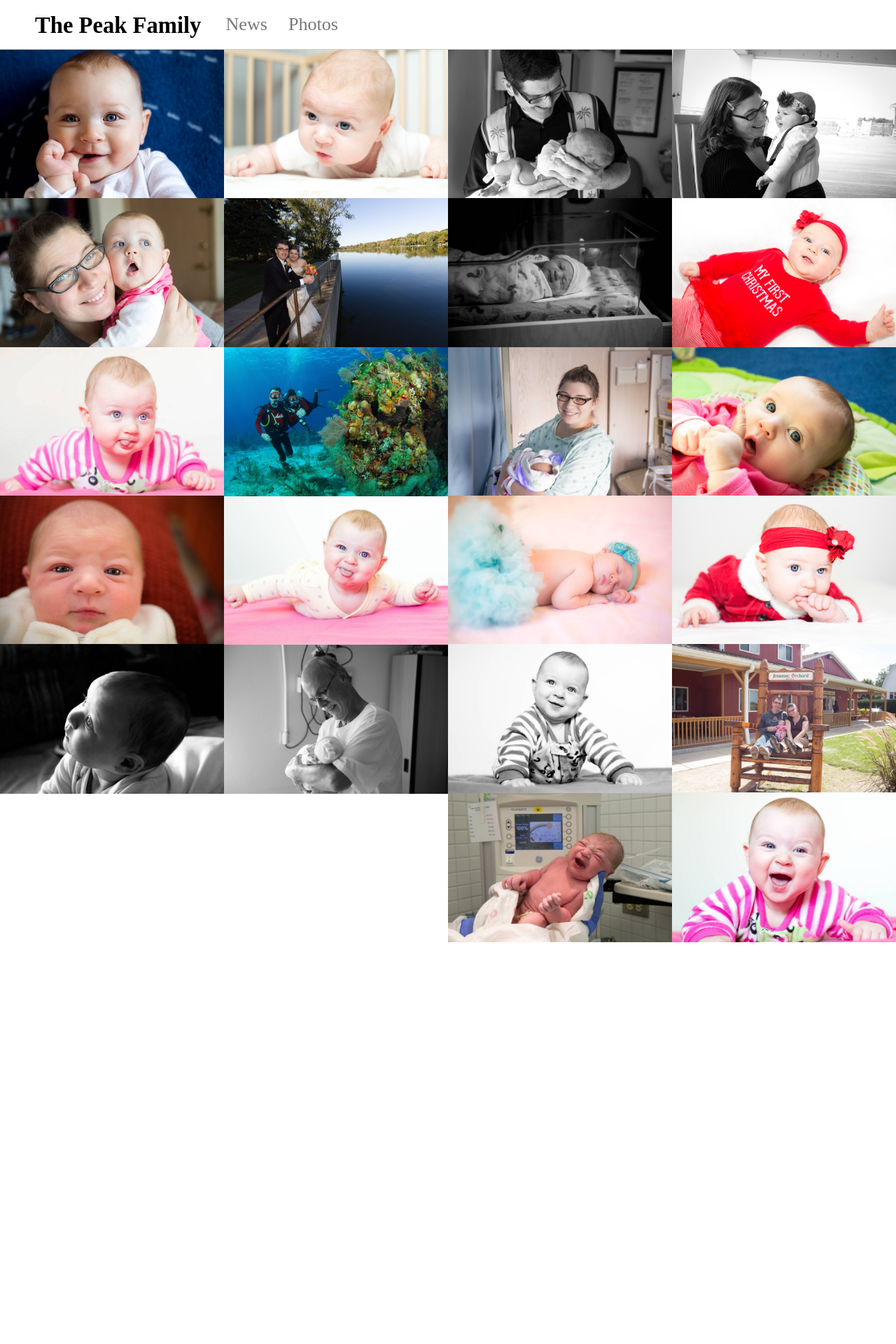
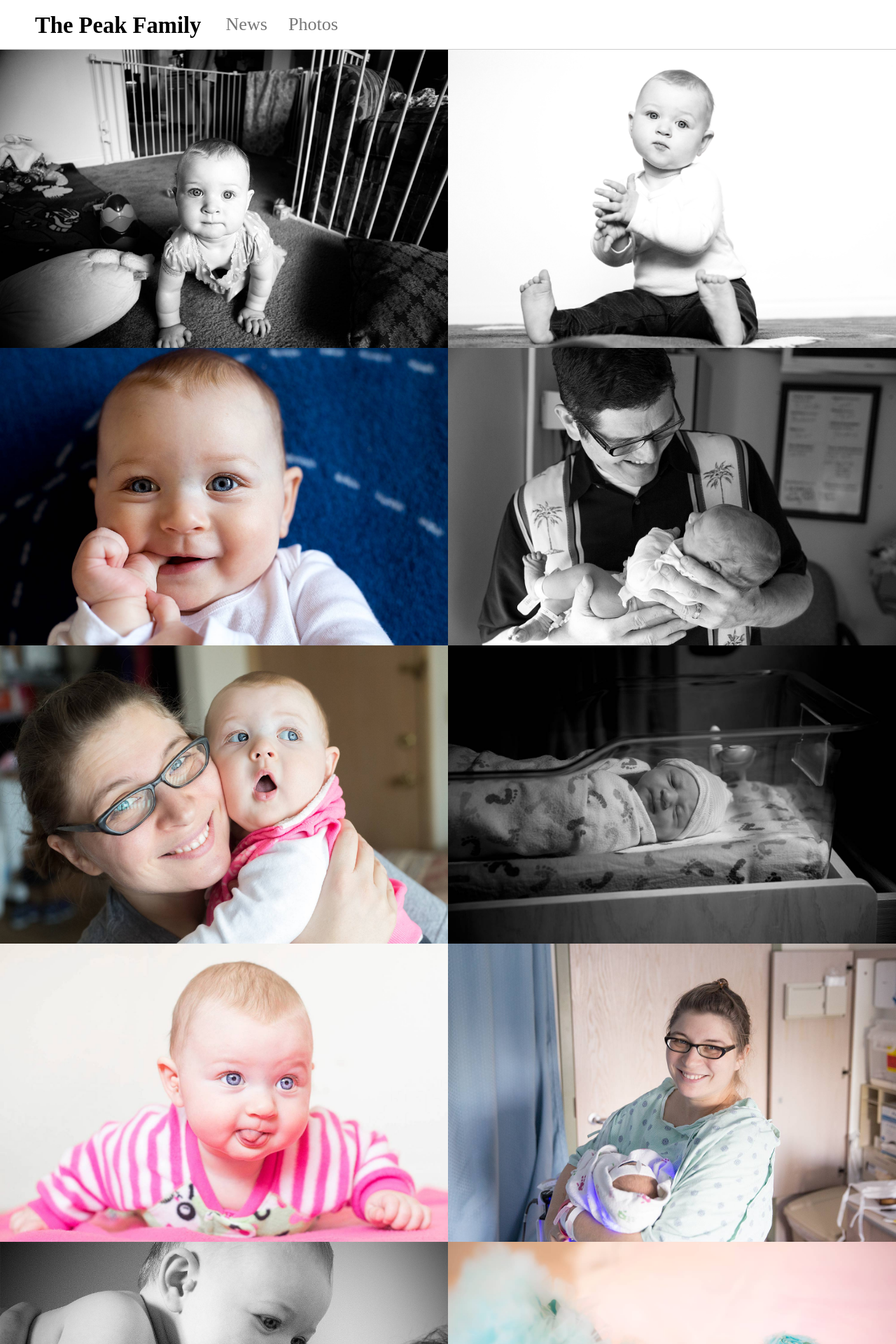
Before and after one commit to kendallpeak/kendallpeak.github.io, a Jekyll site: the page built from photos.html, in a window 1280 px wide. Shown: the top 1920 px of the page at 70% size. Built offline with Jekyll 4.4.1, drawn with Linux system fonts in a browser that asks for light colours; nearby versions of some CDN libraries; before the commit the page ends 1346 px from its top, so only the background shows below that.

Commit message:
New photos, gallery now only 2 wide

```diff
--- a/assets/css/gallery.scss
+++ b/assets/css/gallery.scss
@@ -10,17 +10,3 @@
     margin-bottom: -6px;
   }
 }
-
-@media screen and (min-width: 650px) {
-  .gallery {
-    -webkit-column-count: 3;
-    -moz-column-count: 3;
-  }
-}
-
-@media screen and (min-width: 1024px) {
-  .gallery {
-    -webkit-column-count: 4;
-    -moz-column-count: 4;
-  }
-}
--- a/photos.html
+++ b/photos.html
@@ -5,9 +5,11 @@ permalink: /photos/
 ---
 
 <div class='gallery'>
+  <img src="/images/alison/0k6a0467.jpg" />
   <img src="/images/blue-portrait.jpg" />
   <img src="/images/alison-and-mommy.jpg" />
   <img src="/images/raspberry.jpg" />
+  <img src="/images/alison/0K6A9759.jpg" />
   <img src="/images/portrait.jpg" />
   <img src="/images/bw-gazing.jpg" />
   <img src="/images/alison/headlift.jpg" />
@@ -15,6 +17,7 @@ permalink: /photos/
   <img src="/images/scuba.jpg" />
   <img src="/images/alison/raspberry2.jpg" />
   <img src="/images/alison/dad.jpg" />
+  <img src="/images/alison/0K6A8047.jpg" />
   <img src="/images/alison/mike.jpg" />
   <img src="/images/alison/spotlight.jpg" />
   <img src="/images/alison/new-mom.jpg" />
```
Also changed, not shown: images/alison/0K6A0467.jpg (added), images/alison/0K6A8047.jpg (added), images/alison/0K6A9759.jpg (added), 1 other file.
